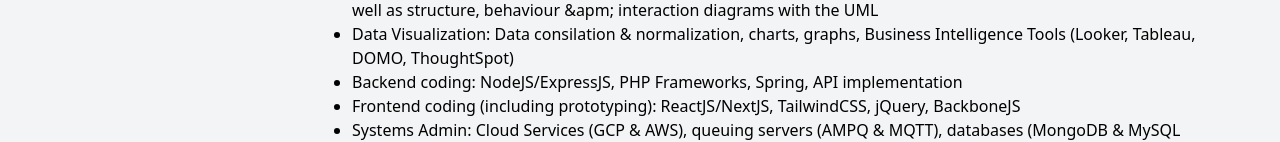
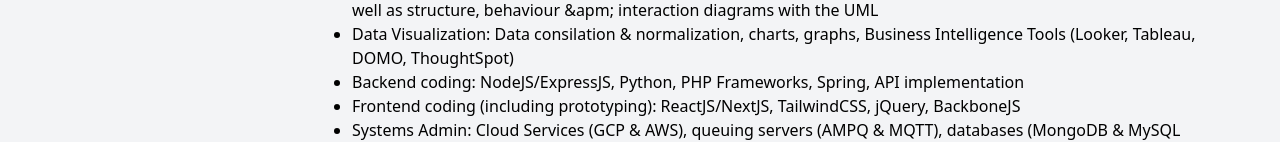
Before and after one commit to widgetapps/darrylpatterson.com, a Next.js app: page /contact in a window 1280 px wide. Shown: the part 658-800 px from the top of the page. Built offline with nearby package versions, Linux system fonts and the light colour scheme.

Commit message:
Updated the engineering section again.

```diff
--- a/pages/contact.js
+++ b/pages/contact.js
@@ -44,7 +44,7 @@
                         <ul className="list-disc text-sm sm:text-base ml-10">
                             <li>Engineering Design: API design &amp; documentation, database schemas (SQL &amp; NoSQL), technical requirements as well as structure, behaviour &apm; interaction diagrams with the UML</li>
                             <li>Data Visualization: Data consilation &amp; normalization, charts, graphs, Business Intelligence Tools (Looker, Tableau, DOMO, ThoughtSpot)</li>
-                            <li>Backend coding: NodeJS/ExpressJS, PHP Frameworks, Spring, API implementation</li>
+                            <li>Backend coding: NodeJS/ExpressJS, Python, PHP Frameworks, Spring, API implementation</li>
                             <li>Frontend coding (including prototyping): ReactJS/NextJS, TailwindCSS, jQuery, BackboneJS</li>
                             <li>Systems Admin: Cloud Services (GCP &amp; AWS), queuing servers (AMPQ &amp; MQTT), databases (MongoDB &amp; MySQL and others)</li>
                         </ul>
```
